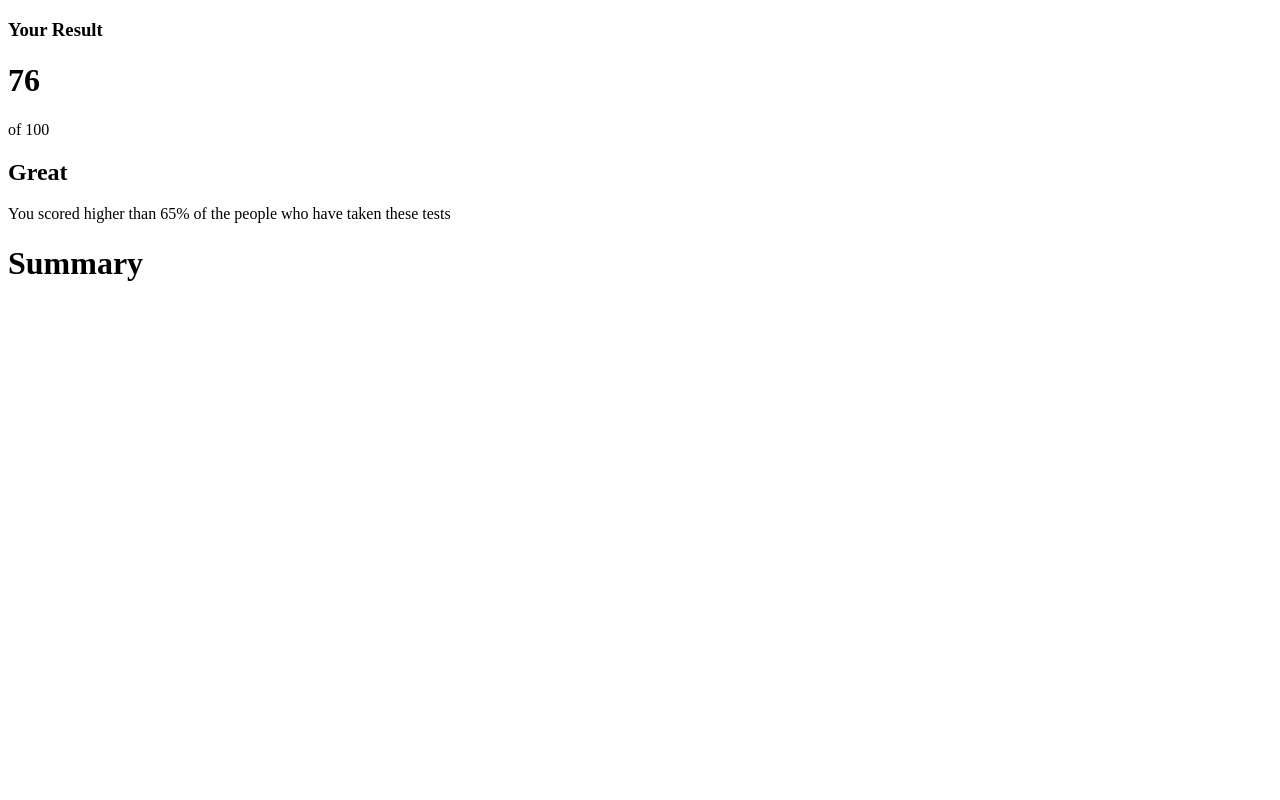
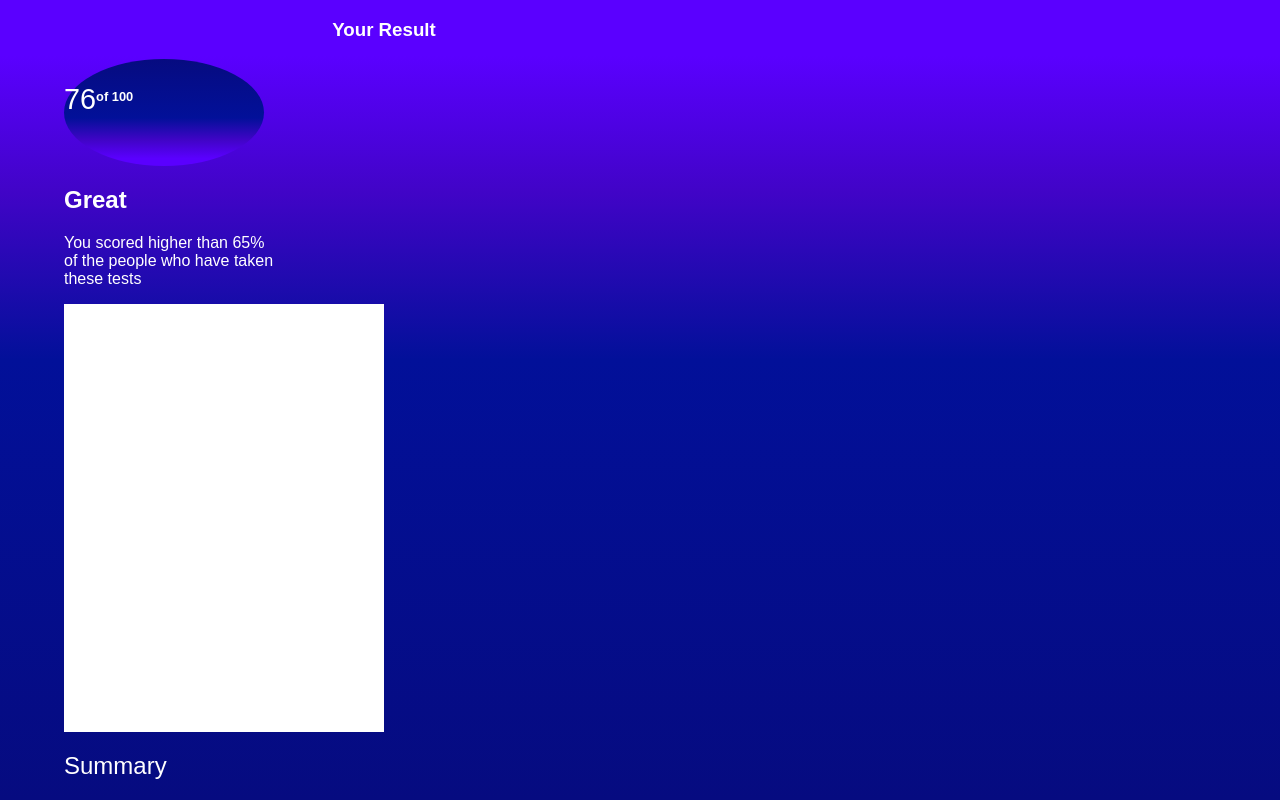
Before and after one commit to Sachu707/learning-flexbox, a plain HTML site: page index.html in a window 1280 px wide. Drawn offline with Linux system fonts and the light colour scheme.

Commit message:
3rd commit

```diff
--- a/index.html
+++ b/index.html
@@ -1,20 +1,32 @@
 <!DOCTYPE html>
 <html>
+    <head>
+        <link rel="stylesheet" href="styles.css">
+    </head>
     <body>
-        <div>
-            <h3>Your Result </h3>
-        </div>
-        <div>
+        <section id="main" class="pageSection">
+            <nav><center>
+                <h3>Your Result </h3></center></nav>
+
+        <div class="mainCircle">
             <h1> 76</h1>
-            <p>of 100</p>
-        </div>
-        <div>
-            <h2>Great</h2>
-            <p>You scored higher than 65% of the people who have taken these tests</p>
+            <br>
+
+            <h6>of 100<h6>
         </div>
 
-        <div>
-            <h1>Summary</h1>
+        <div class="mainBox1">
+            <h2>Great</h2>
+            <p>You scored higher than 65% <br>of the people who have taken <br>these tests</p>
         </div>
+
+
+
+
     </body>
+    <section id="main2" class="pageSection"></section>
+        <div class="main2Box2">
+            <h1><centre>Summary</centre></h1>
+        </div>
+
 </html>
--- /dev/null
+++ b/styles.css
@@ -0,0 +1,62 @@
+*{
+    font-family: Arial, Helvetica, sans-serif;
+    margin-left: 0%;
+    margin-right:0%;
+}
+body{
+    background: rgb(6,11,128);
+    background: linear-gradient(0deg, rgba(6,11,128,1) 0%, rgba(2,16,153,1) 55%, rgba(65,4,199,1) 76%, rgba(90,0,255,1) 93%);
+    background-repeat: no-repeat;
+    margin: 0;
+    padding: 0;
+    font-family: 'Open Sans', sans-serif;
+}
+#main{
+    float: left;
+    height: 100vh;
+    width: 50%;
+    background: rgb(6,1,91);
+    background: rgb(6,11,128);
+    background: linear-gradient(0deg, rgba(6,11,128,1) 0%, rgba(2,16,153,1) 55%, rgba(65,4,199,1) 76%, rgba(90,0,255,1) 93%);
+    background-repeat: no-repeat;
+    background-size: cover;
+    display: flex;
+    flex-direction: column;
+    margin-left: 5%;
+}
+.mainCircle{
+    font-size: larger;
+    height: 200px;
+    width: 200px;
+    background: rgb(6,11,128);
+    background: linear-gradient(180deg, rgba(6,11,128,1) 0%, rgba(2,16,153,1) 55%, rgba(65,4,199,1) 76%, rgba(90,0,255,1) 93%);
+    border-radius: 120%;
+    display:flex;
+}
+h1{
+    font-weight: 200;
+    color: white;
+}
+h2{
+    color: white;
+}
+h3{
+    color: white;
+}
+p{
+    color: white;
+}
+h6{
+    color: white;
+}
+
+#main2{
+    float: right;
+    height: 100vh;
+    width: 50%;
+   background-color: white;
+    background-size: cover;
+    display: flex;
+    flex-direction: column;
+    margin-right: 5%;
+}
```
